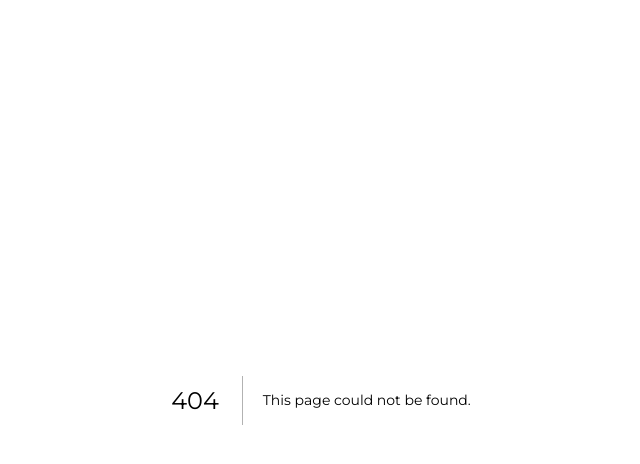
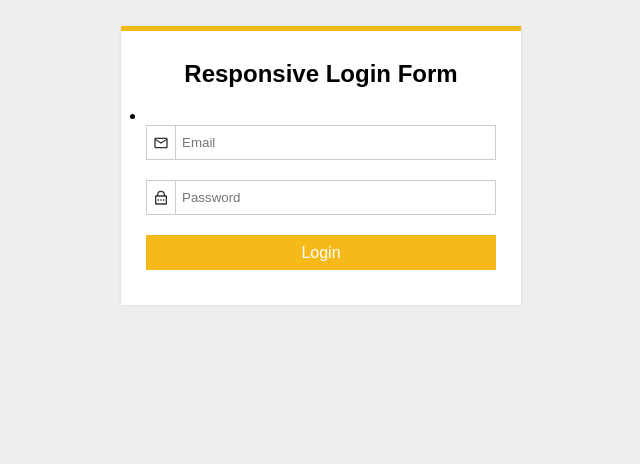
Before and after one commit to nahidnstu12/nextjs-playground, a Next.js app: page /login in a window 1280 px wide. Before the commit this address had no page. Shown: the top 464 px of the page, without its empty margins (319-959 px from the left). Built offline with nearby package versions, Linux system fonts and the light colour scheme.

Commit message:
rest login api

```diff
--- /dev/null
+++ b/components/auth/Login.js
@@ -0,0 +1,142 @@
+import styles from "./register.module.scss";
+import { MdOutlineEmail } from "react-icons/md";
+import { RiLockPasswordLine } from "react-icons/ri";
+import { useForm } from "react-hook-form";
+import { useEffect, useState } from "react";
+import { useCookies } from "react-cookie";
+import router from "next/router";
+
+export default function Login() {
+  const [submitting, setSubmitting] = useState(false);
+  const [serverErrors, setServerErrors] = useState([]);
+  const [cookies, setCookies] = useCookies(["login_cookie"]);
+  const {
+    register,
+    handleSubmit,
+    formState: { errors },
+  } = useForm({ mode: "all" });
+  const handleSignIn = async (formdata) => {
+    setSubmitting(true);
+    setServerErrors([]);
+    const res = await fetch("https://fakestoreapi.com/auth/login", {
+      method: "POST",
+      headers: {
+        "Content-Type": "application/json",
+      },
+      body: JSON.stringify({
+        username: formdata.email,
+        password: formdata.password,
+      }),
+    });
+    const data = await res.json();
+    console.log(data);
+    if (data.msg) {
+      setServerErrors(data.msg);
+      //   console.log(data.errors);
+    } else {
+      console.log("success to login");
+      setCookies("login_cookie", JSON.stringify(data.token), {
+        path: "/",
+        maxAge: 3600,
+        sameSite: true,
+      });
+    }
+    setSubmitting(false);
+  };
+  useEffect(() => {
+    if (cookies.login_cookie !== undefined) {
+      router.push("/dashboard");
+    }
+    console.log(cookies);
+  }, [cookies]);
+  return (
+    <div className={styles.form_wrapper}>
+      <div className={styles.form_container}>
+        <div className={styles.title_container}>
+          <h2>Responsive Login Form</h2>
+        </div>
+        <div className={`styles.row clearfix`}>
+          <div>
+            <form onSubmit={handleSubmit(handleSignIn)}>
+              {/* have any server errors */}
+              {serverErrors && (
+                <ul>
+                  {/* {serverErrors.map((err) => (
+                    <li key={err}>{err}</li>
+                  ))} */}
+                  <li>{serverErrors}</li>
+                </ul>
+              )}
+              <InputField
+                inputStyle={styles.input_field}
+                icon={<MdOutlineEmail />}
+                type="text"
+                name="email"
+                register={register}
+                required="Input field can not be empty"
+                error={errors.email}
+                placeholder="Email"
+                className={styles.inputBox}
+              />
+              <InputField
+                inputStyle={styles.input_field}
+                icon={<RiLockPasswordLine />}
+                type="text"
+                name="password"
+                placeholder="Password"
+                className={styles.inputBox}
+                register={register}
+                required="Input field can not be empty"
+                error={errors.password}
+              />
+
+              <button className={styles.button} disabled={submitting}>
+                Login
+              </button>
+            </form>
+          </div>
+        </div>
+      </div>
+    </div>
+  );
+}
+
+const InputField = ({
+  type,
+  placeholder,
+  name,
+  className,
+  register,
+  required,
+  minLength,
+  maxLength,
+  validate,
+  pattern,
+  error,
+  icon,
+  inputStyle,
+  labelText,
+  id,
+}) => {
+  return (
+    <div className={inputStyle}>
+      <span>{icon}</span>
+      <input
+        {...register(name, {
+          required,
+          minLength,
+          maxLength,
+          validate,
+          pattern,
+        })}
+        type={type}
+        name={name}
+        placeholder={placeholder}
+        className={className}
+        id={id}
+      />
+      {labelText && <label htmlFor={id}>{labelText}</label>}
+      {error && <p className="errorMsg">{error.message}</p>}
+    </div>
+  );
+};
--- a/components/auth/register.module.scss
+++ b/components/auth/register.module.scss
@@ -104,7 +104,7 @@ $grey: #cccccc;
     outline: none;
     cursor: pointer;
     color: #fff;
-    font-size: 1.1em;
+    font-size: 1rem;
     margin-bottom: 10px;
     transition: all 0.3s ease-in-out;
     &:hover {
--- a/package.json
+++ b/package.json
@@ -17,6 +17,7 @@
     "next": "latest",
     "next-auth": "^3.29.0",
     "react": "^17.0.2",
+    "react-cookie": "^4.1.1",
     "react-dom": "^17.0.2",
     "react-hook-form": "^7.14.0",
     "react-icons": "^4.3.1",
--- a/pages/_app.js
+++ b/pages/_app.js
@@ -1,11 +1,12 @@
 import "tailwindcss/tailwind.css";
 import "../styles/styles.scss";
-import "../styles/auth.scss";
+// import "../styles/auth.scss";
 import { useEffect } from "react";
 import { StylesProvider } from "@material-ui/core/styles";
 import { ThemeProvider } from '@material-ui/styles';
 import theme from "../hooks/theme";
 import { Provider } from "next-auth/client";
+import { CookiesProvider } from "react-cookie";
 
 function MyApp({ Component, pageProps }) {
   useEffect(() => {
@@ -16,13 +17,15 @@ function MyApp({ Component, pageProps }) {
     }
   }, []);
   return (
-    <Provider>
-      <StylesProvider injectFirst>
-        <ThemeProvider theme={theme}>
-          <Component {...pageProps} />
-        </ThemeProvider>
-      </StylesProvider>
-    </Provider>
+    <CookiesProvider>
+      {/* <Provider> */}
+        <StylesProvider injectFirst>
+          <ThemeProvider theme={theme}>
+            <Component {...pageProps} />
+          </ThemeProvider>
+        </StylesProvider>
+      {/* </Provider> */}
+    </CookiesProvider>
   );
 }
 
--- /dev/null
+++ b/pages/login.js
@@ -0,0 +1,10 @@
+import Login from "../components/auth/Login";
+import Register from "../components/auth/Register";
+import SliderAuth from "../components/auth/SliderAuth";
+export default function login() {
+  return (
+    <div>
+      <Login />
+    </div>
+  );
+}
```
Also changed, not shown: components/auth/SliderAuth.js (+32 -3 lines), pages/dashboard.js (+14 -14 lines), 1 other file (tests, documents, lock files or other folders).
